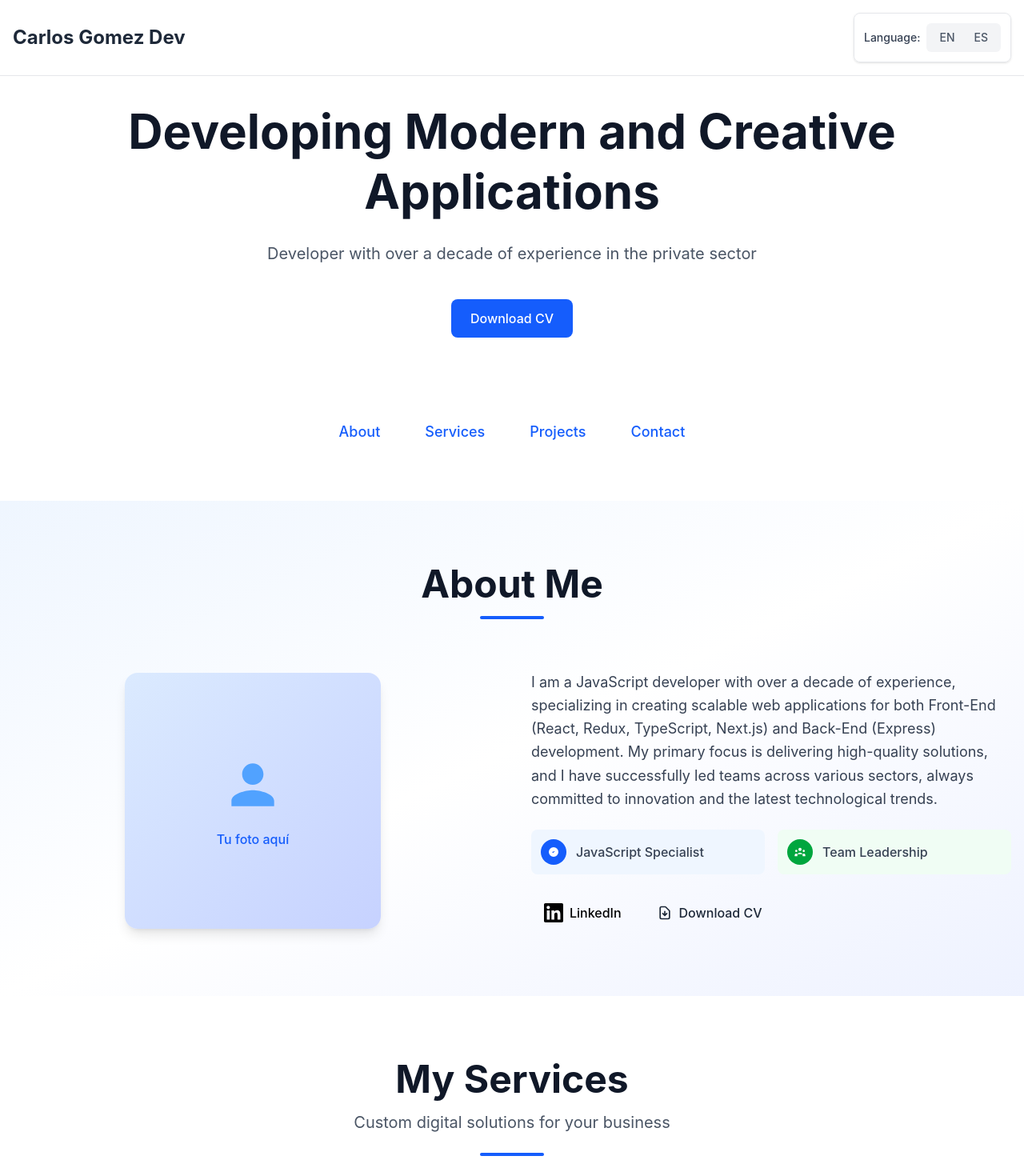
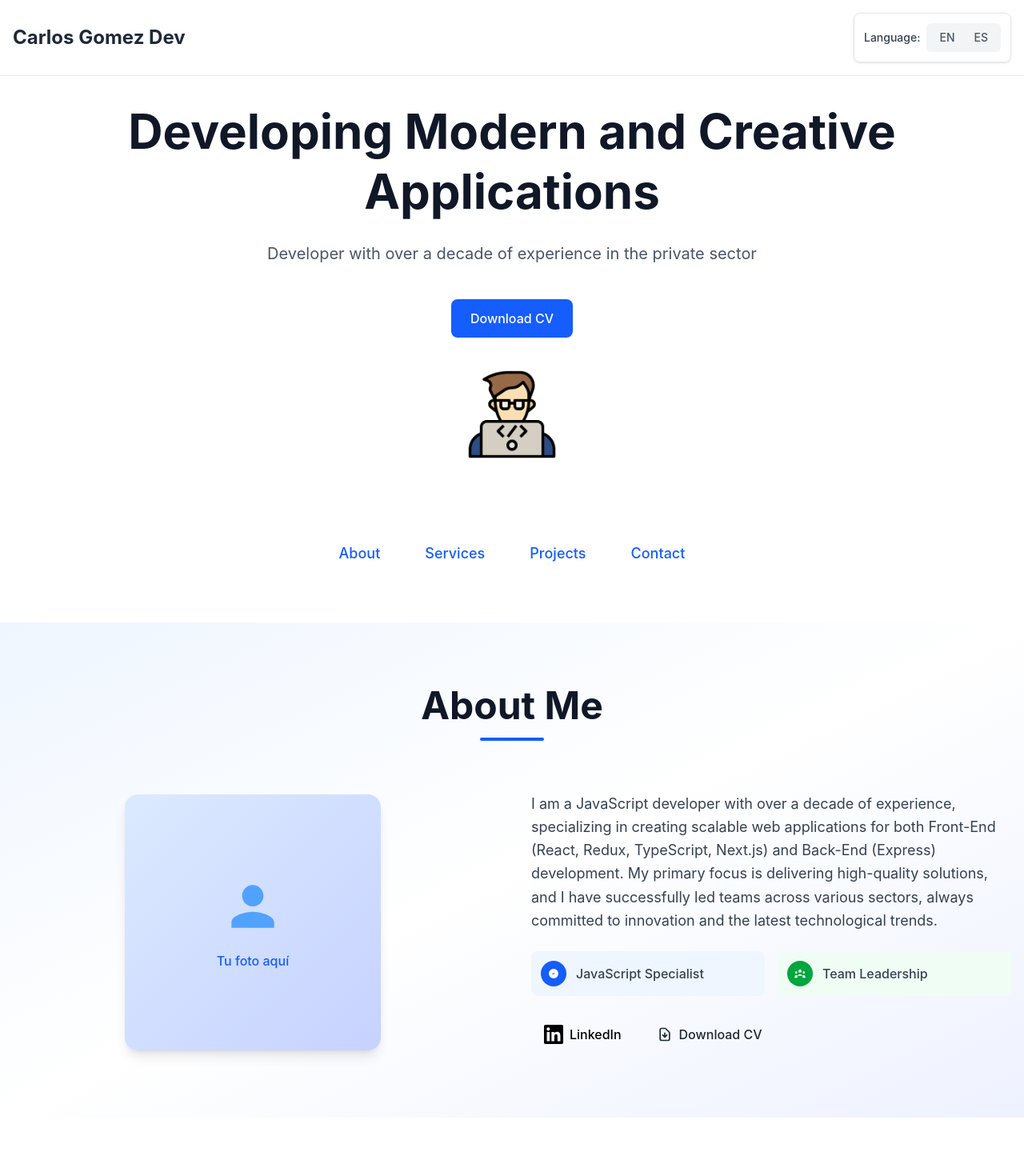
Before and after one commit to gomezmendozacarlos/devportfolio, a React (Vite) app: page / in a window 1280 px wide. Shown: the top 1470 px of the page at 80% size. Built offline with nearby package versions, Linux system fonts and the light colour scheme.

Commit message:
Adds CV for download

```diff
--- a/src/App.tsx
+++ b/src/App.tsx
@@ -51,10 +51,17 @@ function App() {
             {t("description")}
           </p>
           <div className="flex flex-col sm:flex-row justify-center gap-3 sm:gap-4">
-            <button className="w-full sm:w-auto bg-blue-600 hover:bg-blue-700 text-white px-6 py-3 sm:py-3 rounded-lg font-medium transition-colors text-sm sm:text-base hover:cursor-pointer">
-              {t("downloadCV")}
-            </button>
+            <a href="/freelancesite/cv/carlosgomezcv.pdf" download>
+              <button className="w-full sm:w-auto bg-blue-600 hover:bg-blue-700 text-white px-6 py-3 sm:py-3 rounded-lg font-medium transition-colors text-sm sm:text-base hover:cursor-pointer">
+                {t("downloadCV")}
+              </button>
+            </a>
           </div>
+          <img
+            src="/coding.png"
+            alt="coding"
+            className="w-16 h-16 sm:w-20 sm:h-20 md:w-24 md:h-24 lg:w-28 lg:h-28 mx-auto mt-8 sm:mt-10"
+          />
         </section>
       </div>
 
--- a/src/components/AboutSection.tsx
+++ b/src/components/AboutSection.tsx
@@ -96,6 +96,7 @@ const AboutSection: React.FC = () => {
                       LinkedIn
                     </button>
                   </a>
+                  <a href="/freelancesite/cv/carlosgomezcv.pdf" download>
                     <button className="flex items-center gap-2 text-gray-800 hover:text-gray-900 px-4 py-3 rounded-lg font-medium transition-colors text-sm sm:text-base hover:cursor-pointer">
                       <svg
                         className="w-5 h-5"
@@ -112,6 +113,7 @@ const AboutSection: React.FC = () => {
                       </svg>
                       {t("downloadCV")}
                     </button>
+                  </a>
                 </div>
               </div>
             </div>
```
Also changed, not shown: 1 other file (tests, documents, lock files or other folders). Lines whose indentation alone changed are shown as unchanged.
